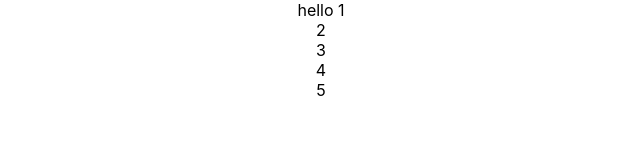
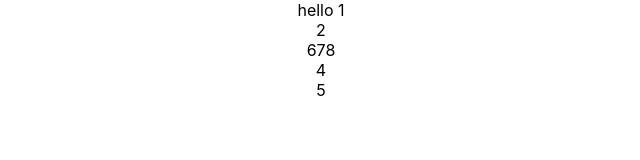
Before and after one commit to KShraddha-angularminds/Finding-Falcone, a React (Create React App) app: page / in a window 1280 px wide. Shown: the top 160 px of the page, without its empty margins (319-959 px from the left). Built offline with nearby package versions, Linux system fonts and the light colour scheme.

Commit message:
to merge

```diff
--- a/src/App.js
+++ b/src/App.js
@@ -6,7 +6,7 @@ function App() {
     <div>
       <div className="App">hello 1</div>
       <div className="App">2</div>
-      <div className="App">3</div>
+      <div className="App">678</div>
       <div className="App">4</div>
       <div className="App">5</div>
     </div>
```
